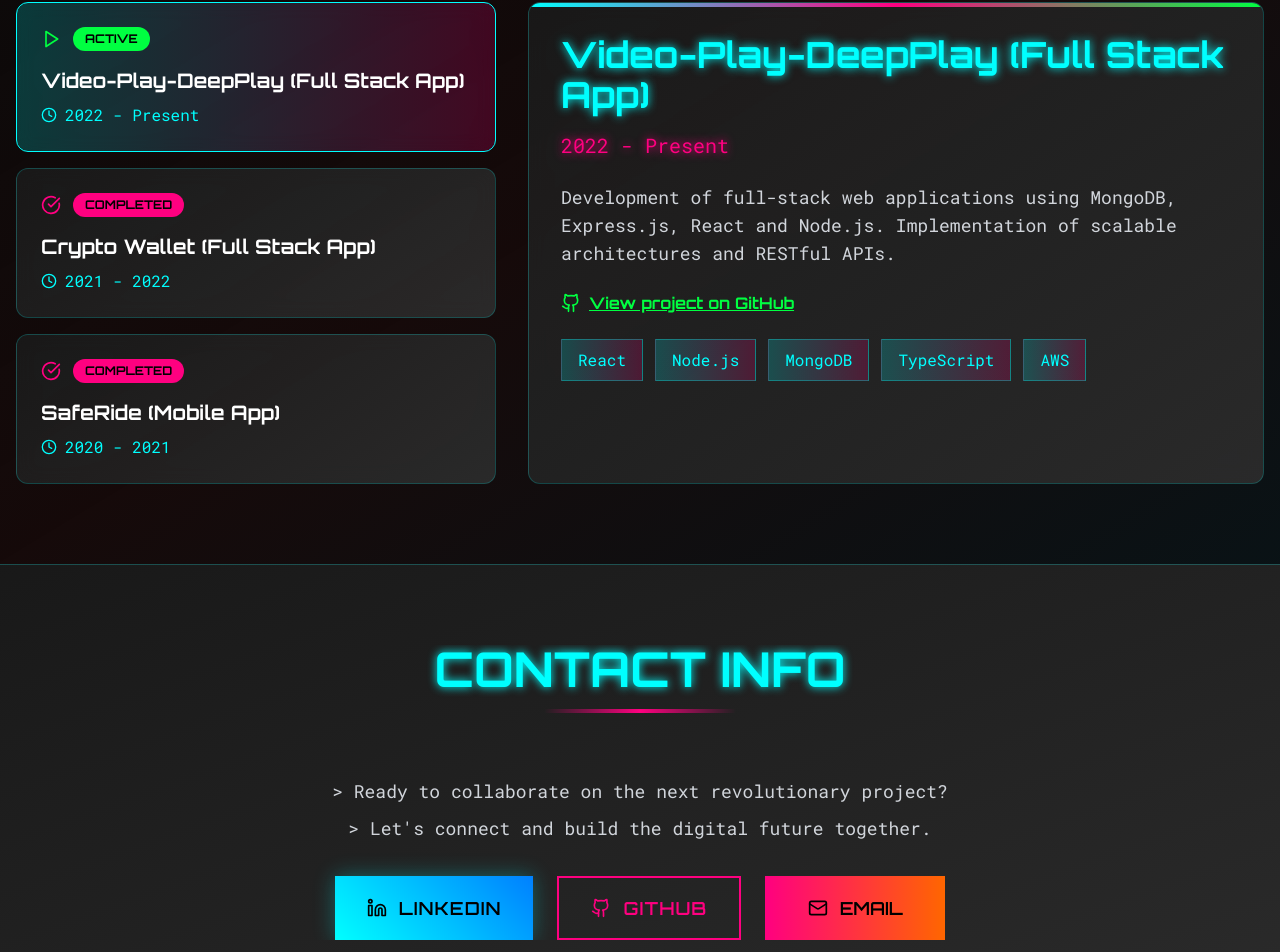
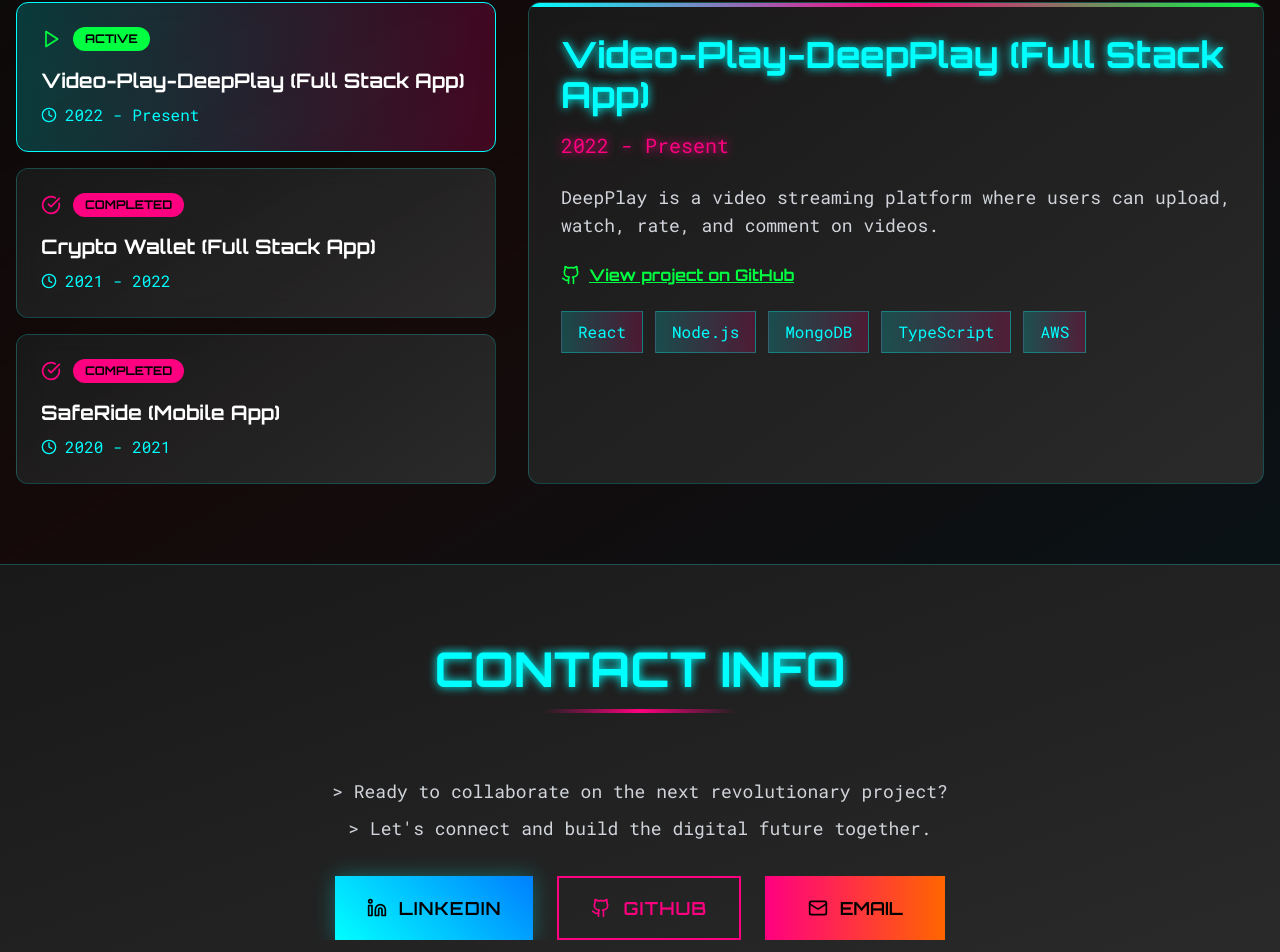
Before and after one commit to Erick-MC-Cedeno/Personal-Portfolio-Erick-MC, a Next.js app: page / in a window 1280 px wide. Shown: the part 1907-2859 px from the top of the page. Built offline with nearby package versions, Linux system fonts and the light colour scheme.

Commit message:
New Updates

```diff
--- a/data/portfolioData.ts
+++ b/data/portfolioData.ts
@@ -44,7 +44,7 @@ export const experiences = [
     title: "Video-Play-DeepPlay (Full Stack App)",
     period: "2022 - Present",
     description:
-      "Development of full-stack web applications using MongoDB, Express.js, React and Node.js. Implementation of scalable architectures and RESTful APIs.",
+      "DeepPlay is a video streaming platform where users can upload, watch, rate, and comment on videos.",
     url: "https://github.com/Erick-MC-Cedeno/Video-Play-DeepPlay",
     status: "ACTIVE" as const,
     technologies: ["React", "Node.js", "MongoDB", "TypeScript", "AWS"],
@@ -53,7 +53,7 @@ export const experiences = [
     title: "Crypto Wallet (Full Stack App)",
     period: "2021 - 2022",
     description:
-      "Development with MongoDB, NestJs, React, NodeJs, Web3Js, RPC, Solidity, and Smart contracts. Creation of enterprise applications and management systems.",
+      "This is a local demo focused on facilitating secure and efficient transfers on the Ethereum network using smart contracts. It provides a hands-on approach to blockchain transactions, making it easi…",
     url: "https://github.com/Erick-MC-Cedeno/Crypto-Wallet",
     status: "COMPLETED" as const,
     technologies: ["NestJs", "React", "NodeJs", "Web3Js", "Solidity"],
@@ -62,7 +62,7 @@ export const experiences = [
     title: "SafeRide (Mobile App)",
     period: "2020 - 2021",
     description:
-      "Development of mobile applications with React Native. Integration with cloud services and third-party APIs.",
+      "The Ryde or Uber-clone is a React Native-based mobile application that mimics the core functionalities of ride-hailing services like Uber. The project focuses on building a robust and user-friendly…",
     url: "https://github.com/Erick-MC-Cedeno/SafeRide",
     status: "COMPLETED" as const,
     technologies: ["React Native", "NEON", "TypeScript", "RESTful APIs"],
```
